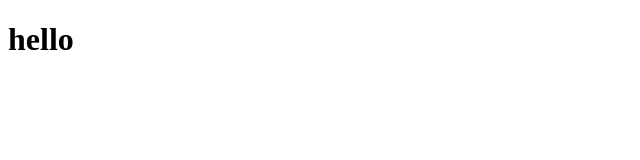
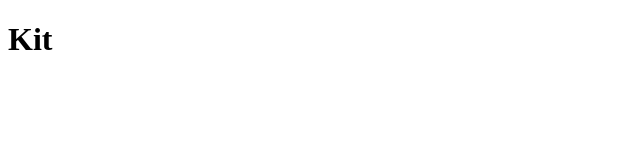
Before and after one commit to Jordibot-art/Practice-pull-and-push, a plain HTML site: page prac.html in a window 1280 px wide. Shown: the full height of the page, 0-640 px from the left. Drawn offline with Linux system fonts and the light colour scheme.

Commit message:
Changed the prac.html code

```diff
--- a/prac.html
+++ b/prac.html
@@ -6,6 +6,6 @@
     <title>Document</title>
 </head>
 <body>
-    <h1>hello</h1>
+    <h1>Kit</h1>
 </body>
 </html>
```
